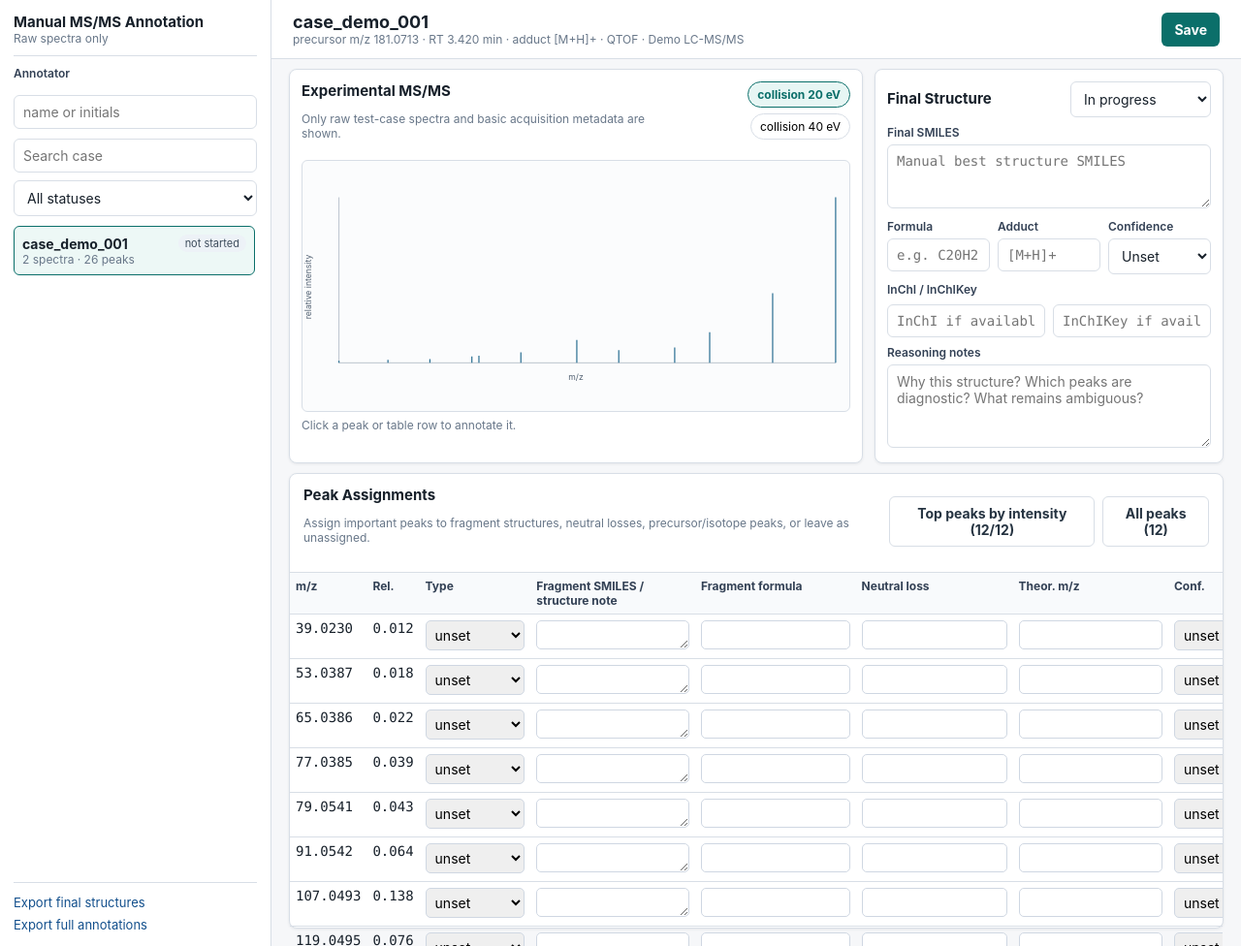
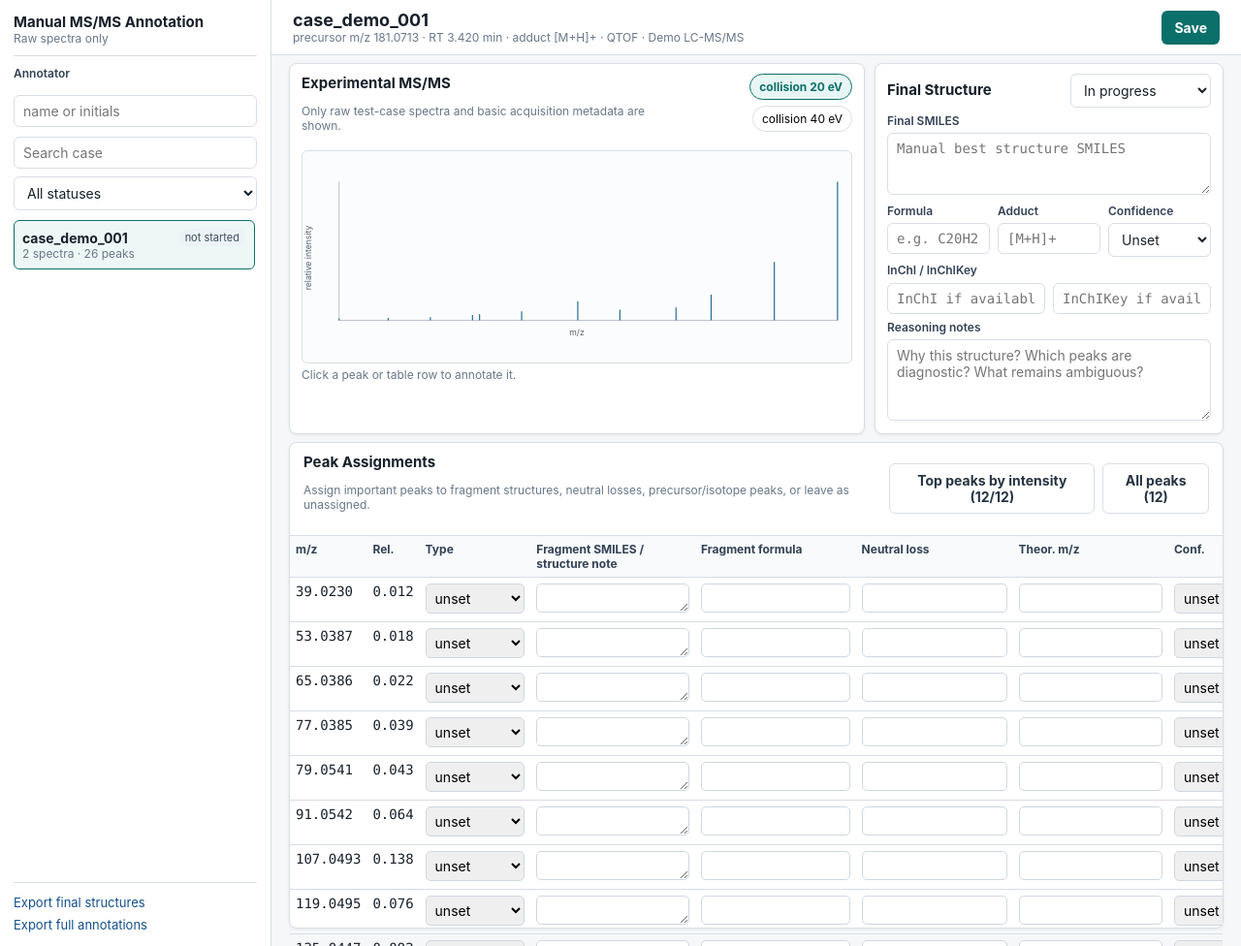
Before and after one commit to Zi-hang-Zhou/ms-ms-pred-annotations, a Flask app: page / in a window 1280 px wide. Shown: the whole page at 97% size. Run offline with Flask 3, Linux system fonts and the light colour scheme.

Commit message:
Move peak assignments higher

```diff
--- a/static/app.js
+++ b/static/app.js
@@ -212,8 +212,8 @@ function renderSpectrum() {
   }
   const peaks = spec.peaks;
   const width = Math.max(720, els.spectrumPlot.clientWidth || 720);
-  const height = 260;
-  const pad = { left: 48, right: 18, top: 12, bottom: 30 };
+  const height = 220;
+  const pad = { left: 48, right: 18, top: 10, bottom: 28 };
   const mzMin = Math.min(...peaks.map((p) => p.mz));
   const mzMax = Math.max(...peaks.map((p) => p.mz));
   const intMax = Math.max(...peaks.map((p) => p.intensity_raw), 1);
--- a/static/style.css
+++ b/static/style.css
@@ -88,7 +88,7 @@ textarea {
   background: #fff;
   color: var(--text);
   border-radius: 6px;
-  padding: 8px 9px;
+  padding: 7px 9px;
   outline: none;
 }
 
@@ -195,7 +195,7 @@ textarea {
 .topbar {
   background: #fff;
   border-bottom: 1px solid var(--border);
-  padding: 12px 22px;
+  padding: 10px 22px;
   display: flex;
   align-items: center;
   justify-content: space-between;
@@ -240,8 +240,8 @@ textarea {
 .content-grid {
   display: grid;
   grid-template-columns: minmax(0, 1.45fr) minmax(360px, 0.75fr);
-  gap: 12px;
-  padding: 10px 18px 0;
+  gap: 10px;
+  padding: 8px 18px 0;
 }
 
 .spectrum-panel,
@@ -255,11 +255,11 @@ textarea {
 
 .spectrum-panel,
 .structure-panel {
-  padding: 12px;
+  padding: 10px 12px;
 }
 
 .assignment-panel {
-  margin: 10px 18px 18px;
+  margin: 8px 18px 18px;
   min-height: 340px;
 }
 
@@ -268,7 +268,7 @@ textarea {
   justify-content: space-between;
   align-items: flex-start;
   gap: 14px;
-  margin-bottom: 8px;
+  margin-bottom: 6px;
 }
 
 .panel-header.compact {
@@ -305,7 +305,7 @@ h2 {
 
 .spectrum-plot {
   width: 100%;
-  height: 260px;
+  height: 220px;
   border: 1px solid var(--border);
   border-radius: 6px;
   background: #fbfcfd;
@@ -313,7 +313,7 @@ h2 {
 }
 
 .peak-readout {
-  margin-top: 6px;
+  margin-top: 4px;
   min-height: 16px;
 }
 
@@ -321,7 +321,7 @@ h2 {
   display: grid;
   grid-template-columns: 1fr 1fr 1fr;
   gap: 8px;
-  margin: 8px 0;
+  margin: 6px 0;
 }
 
 .form-row.two {
@@ -333,7 +333,7 @@ h2 {
 }
 
 .assignment-panel .panel-header {
-  padding: 12px 14px 8px;
+  padding: 10px 14px 6px;
 }
 
 .assignment-tools {
@@ -342,8 +342,8 @@ h2 {
 }
 
 .table-wrap {
-  max-height: calc(100vh - 555px);
-  min-height: 360px;
+  max-height: calc(100vh - 495px);
+  min-height: 420px;
   overflow: auto;
   border-top: 1px solid var(--border);
 }
```
